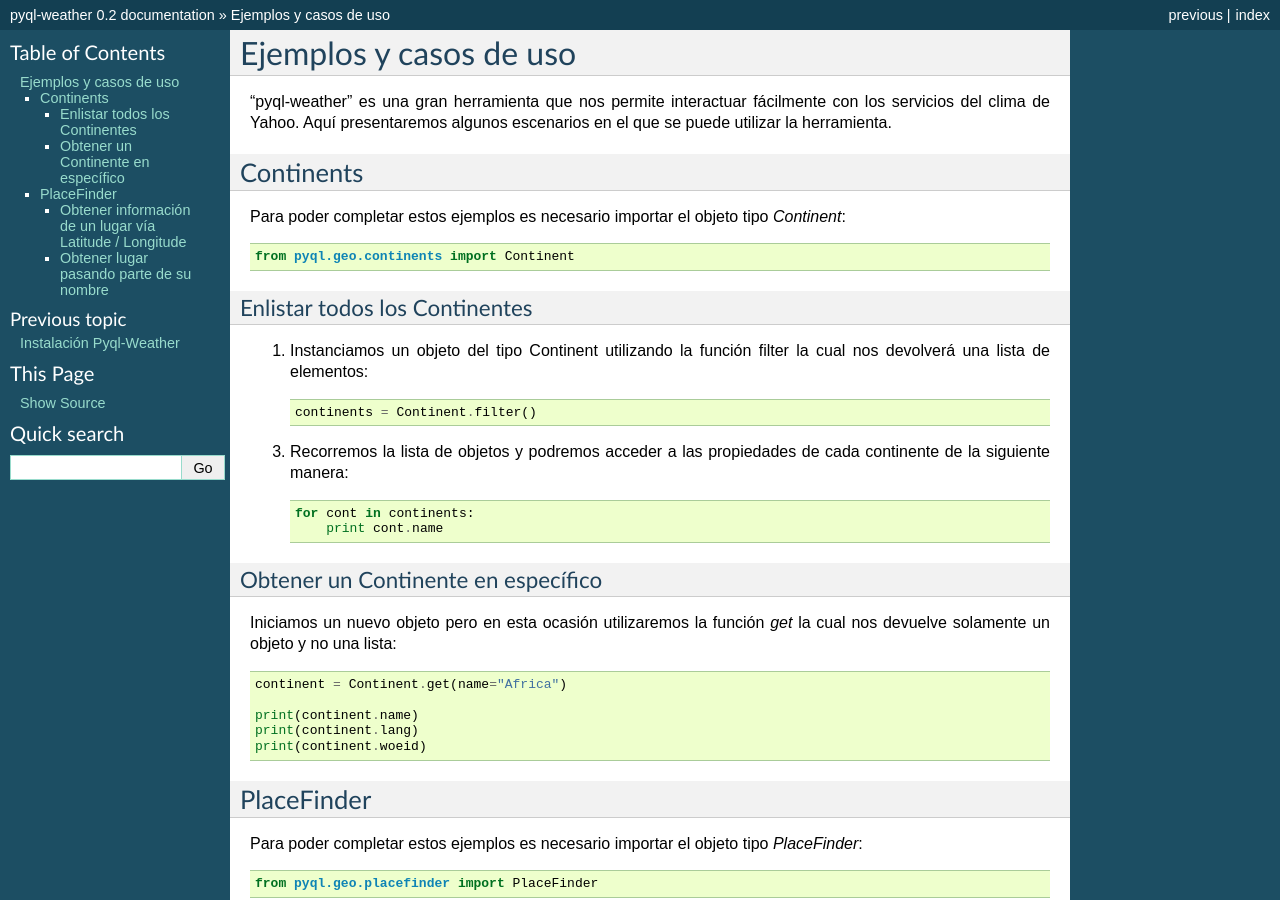
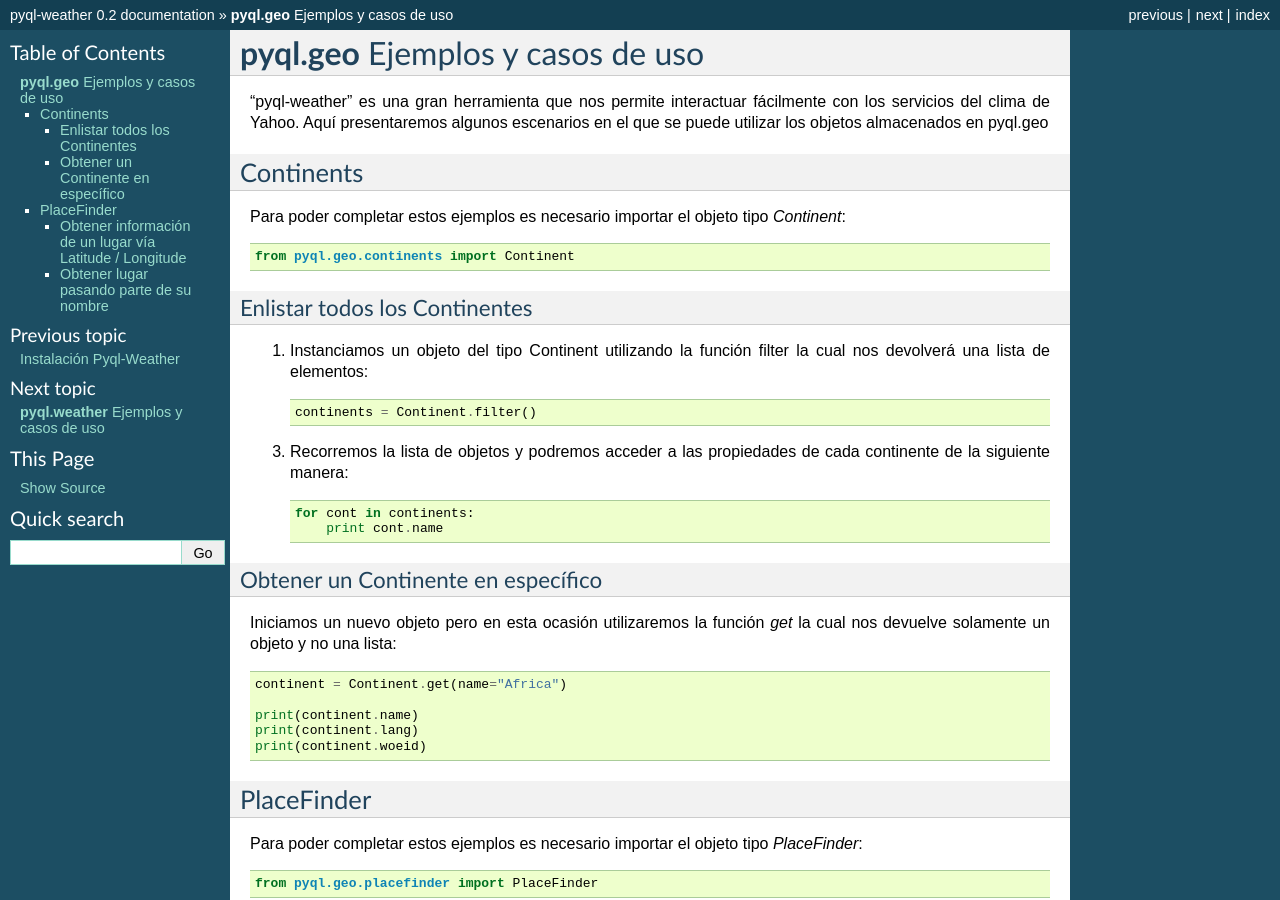
Before and after one commit to alexdzul/pyql-weather, a Sphinx documentation site: the page built from docs/geo_examples.rst, in a window 1280 px wide and 900 px high. Built offline with Sphinx 7.4.7, drawn with Linux system fonts in a browser that asks for light colours.

```diff
--- a/docs/examples.rst
+++ b/docs/geo_examples.rst
@@ -1,9 +1,9 @@
-***********************
-Ejemplos y casos de uso
-***********************
+************************************
+**pyql.geo** Ejemplos y casos de uso
+************************************
 
 "pyql-weather" es una gran herramienta que nos permite interactuar fácilmente con los servicios del clima de Yahoo.
-Aquí presentaremos algunos escenarios en el que se puede utilizar la herramienta.
+Aquí presentaremos algunos escenarios en el que se puede utilizar los objetos almacenados en pyql.geo
 
 
 Continents
--- a/docs/index.rst
+++ b/docs/index.rst
@@ -7,4 +7,5 @@
    :maxdepth: 2
 
    installation
-   examples
+   geo_examples
+   weather_examples
```
Also changed, not shown: docs/weather_examples.rst (added, +74 -0 lines).
